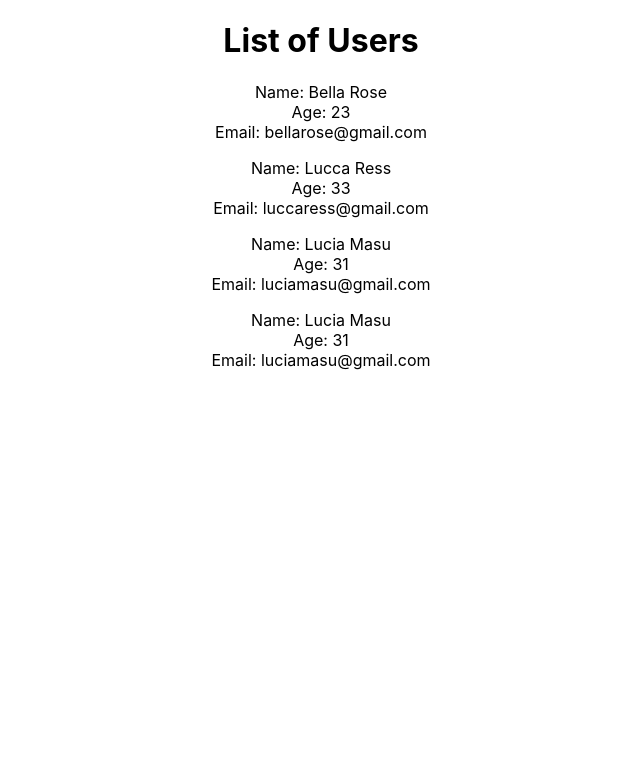
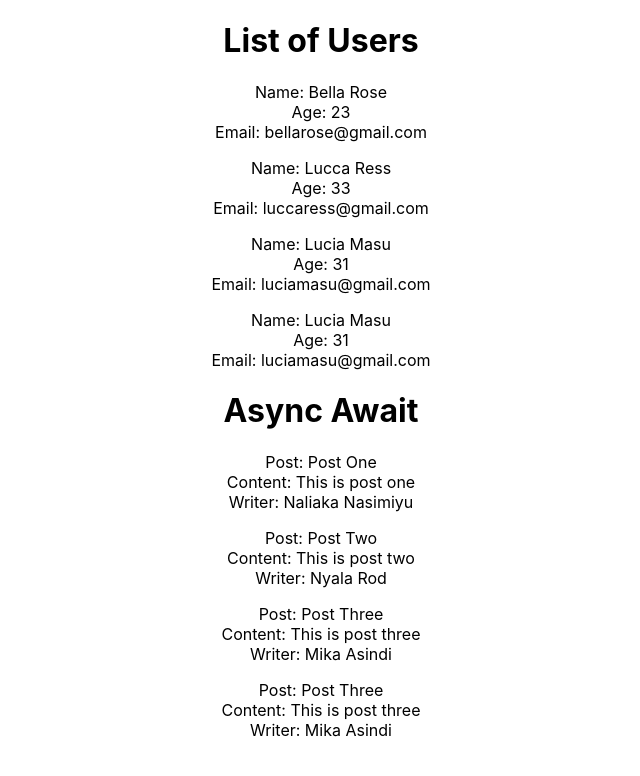
Before and after one commit to Brendafrenjo/asyncawaitpromise, a React (Create React App) app: page / in a window 1280 px wide. Shown: the top 776 px of the page, without its empty margins (319-959 px from the left). Built offline with nearby package versions, Linux system fonts and the light colour scheme.

Commit message:
Created Asyn Await Function

```diff
--- /dev/null
+++ b/src/AsynAwait.js
@@ -0,0 +1,61 @@
+import React, { useEffect } from "react";
+
+export default function AsynAwait() {
+  const posts = [
+    {
+      post: "Post One",
+      content: "This is post one",
+      writer: "Naliaka Nasimiyu",
+    },
+    {
+      post: "Post Two",
+      content: "This is post two",
+      writer: "Nyala Rod",
+    },
+  ];
+
+  function getPosts() {
+    let output = posts
+      .map((post, index) => {
+        return `<p key=${index}>Post: ${post.post} <br /> Content: ${post.content} <br /> Writer: ${post.writer}</p>`;
+      })
+      .join("");
+    let body = document.querySelector("#content");
+    body.innerHTML = output;
+  }
+
+  function createPost(post) {
+    return new Promise((resolve, reject) => {
+      setTimeout(() => {
+        posts.push(post);
+
+        const error = false;
+
+        if (!error) {
+          resolve();
+        } else {
+          reject("Error: Something went wrong!");
+        }
+      }, 2000);
+    });
+  }
+
+  async function fetchPosts() {
+    await createPost({
+      post: "Post Three",
+      content: "This is post three",
+      writer: "Mika Asindi",
+    }).then(getPosts);
+  }
+
+  useEffect(() => {
+    fetchPosts();
+  }, []);
+
+  return (
+    <div>
+      <h1>Async Await</h1>
+      <p id="content"></p>
+    </div>
+  );
+}
--- a/src/Promises.js
+++ b/src/Promises.js
@@ -1,4 +1,5 @@
-import React, { useState, useEffect } from "react";
+import React, { useEffect } from "react";
+import AsynAwait from "./AsynAwait";
 
 export default function Promises() {
   let users = [
@@ -52,6 +53,7 @@ export default function Promises() {
     <div>
       <h1>List of Users</h1>
       <div id="main"></div>
+      <AsynAwait />
     </div>
   );
 }
```
Also changed, not shown: src/Home.js (+5 -5 lines).
